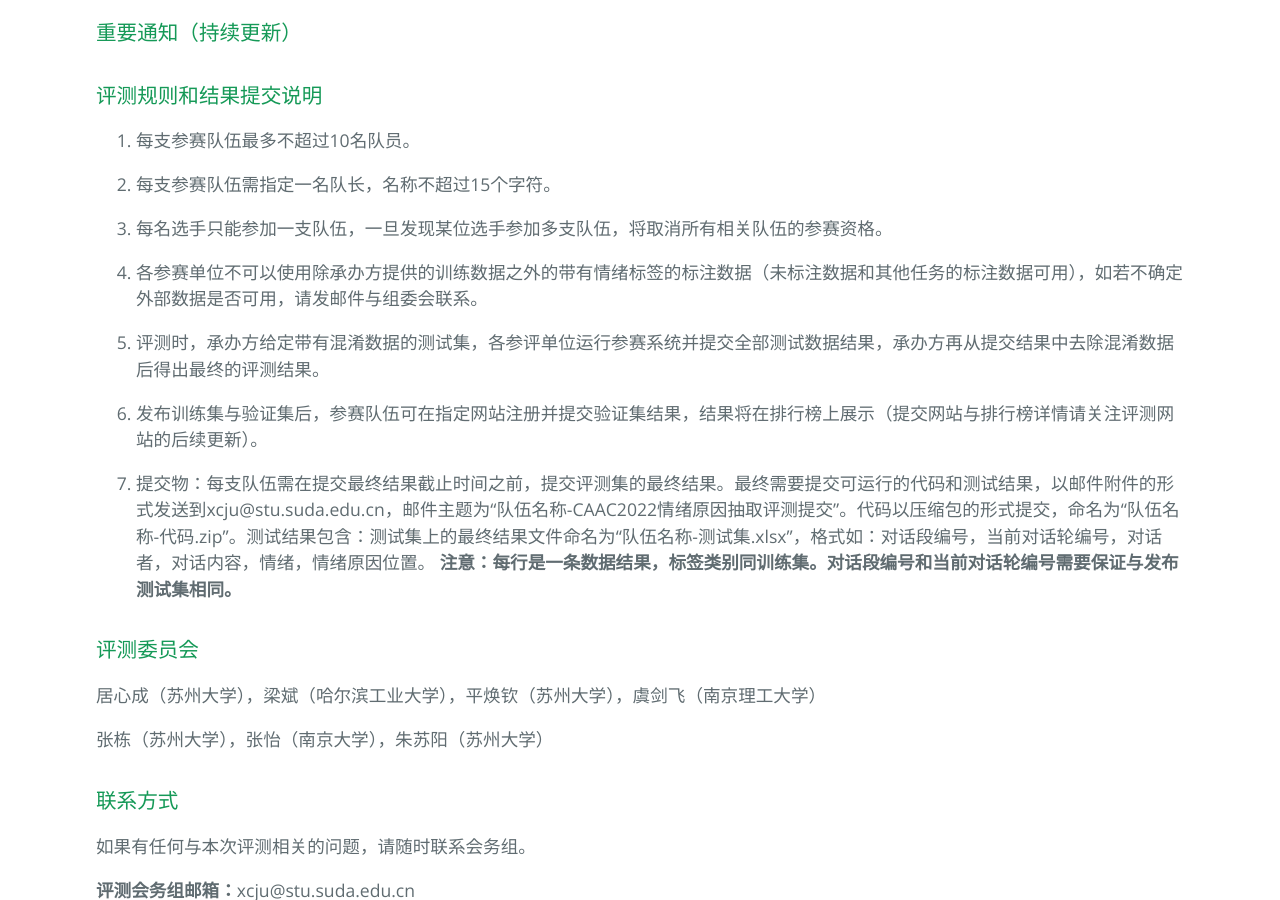
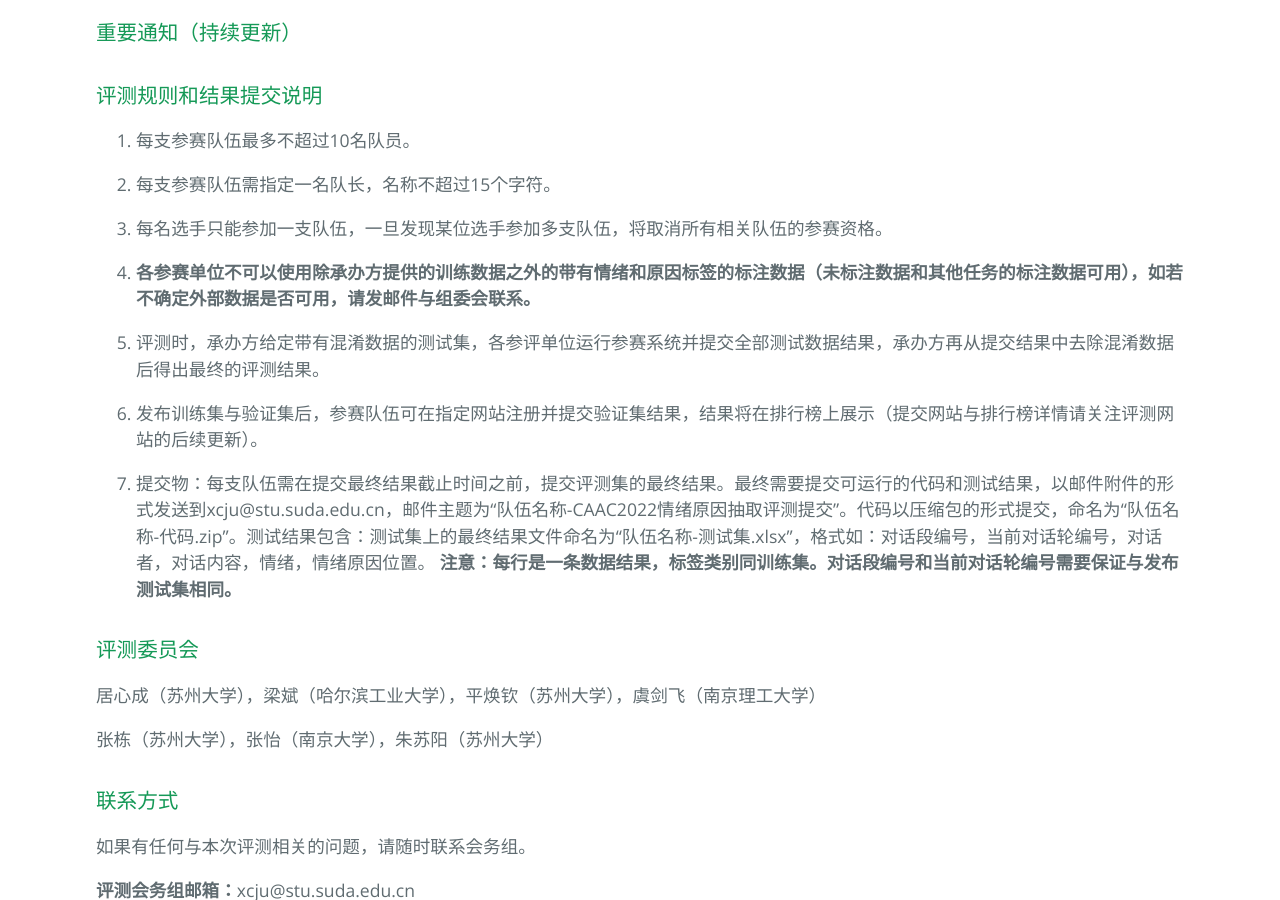
Before and after one commit to ccac2022ecemc/ccac2022ecemc.github.io, a Jekyll site: the page built from index.md, in a window 1280 px wide and 900 px high, scrolled down 4203 px. Built offline with Jekyll 4.4.1, drawn with Linux system fonts in a browser that asks for light colours; formulas are drawn with MathJax 3.

Commit message:
Update index.md

```diff
--- a/index.md
+++ b/index.md
@@ -151,7 +151,7 @@ layout: default
 
 3. 每名选手只能参加一支队伍，一旦发现某位选手参加多支队伍，将取消所有相关队伍的参赛资格。
 
-4. 各参赛单位不可以使用除承办方提供的训练数据之外的带有情绪标签的标注数据（未标注数据和其他任务的标注数据可用），如若不确定外部数据是否可用，请发邮件与组委会联系。
+4. **各参赛单位不可以使用除承办方提供的训练数据之外的带有情绪和原因标签的标注数据（未标注数据和其他任务的标注数据可用），如若不确定外部数据是否可用，请发邮件与组委会联系。**
 
 5. 评测时，承办方给定带有混淆数据的测试集，各参评单位运行参赛系统并提交全部测试数据结果，承办方再从提交结果中去除混淆数据后得出最终的评测结果。
 
```
